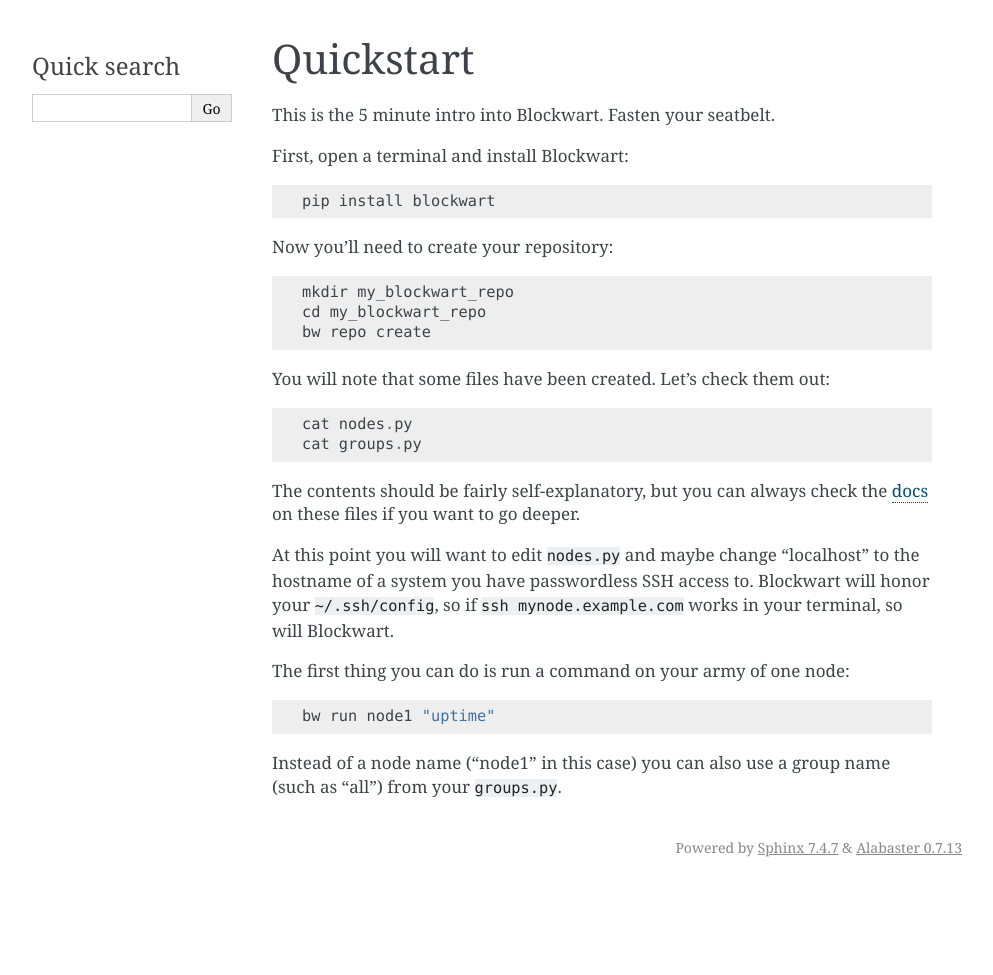
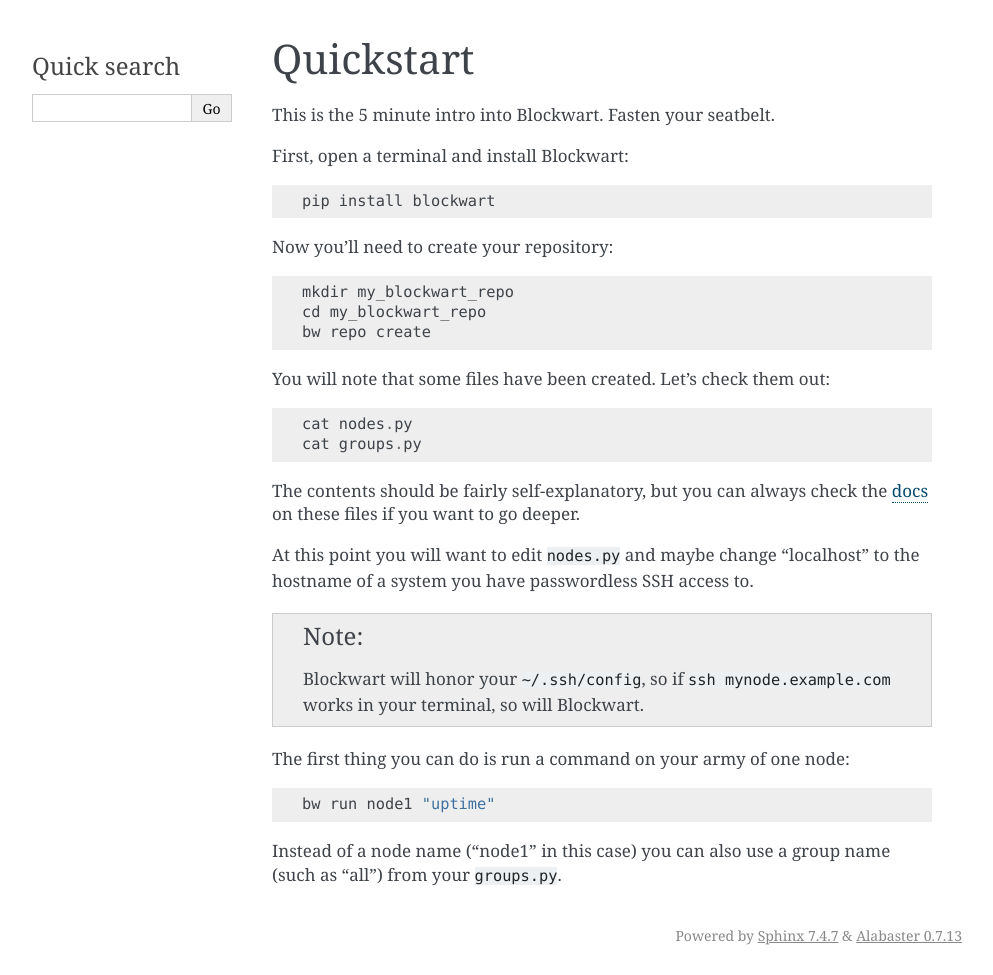
Before and after one commit to bundlewrap/bundlewrap, a Sphinx documentation site: the page built from doc/quickstart.rst, in a window 1280 px wide. Shown: the whole page, without its empty margins (148-1141 px from the left). Built offline with Sphinx 7.4.7, drawn with Linux system fonts in a browser that asks for light colours; before the commit the page ends 900 px from its top, so only the background shows below that; some of the changed lines change nothing that is shown.

Commit message:
use note for explaining SSH config

```diff
--- a/doc/quickstart.rst
+++ b/doc/quickstart.rst
@@ -24,7 +24,11 @@
 
 The contents should be fairly self-explanatory, but you can always check the :doc:`docs <repository>` on these files if you want to go deeper.
 
-At this point you will want to edit ``nodes.py`` and maybe change "localhost" to the hostname of a system you have passwordless SSH access to. Blockwart will honor your ``~/.ssh/config``, so if ``ssh mynode.example.com`` works in your terminal, so will Blockwart.
+At this point you will want to edit ``nodes.py`` and maybe change "localhost" to the hostname of a system you have passwordless SSH access to.
+
+.. note::
+
+   Blockwart will honor your ``~/.ssh/config``, so if ``ssh mynode.example.com`` works in your terminal, so will Blockwart.
 
 The first thing you can do is run a command on your army of one node::
 
```
